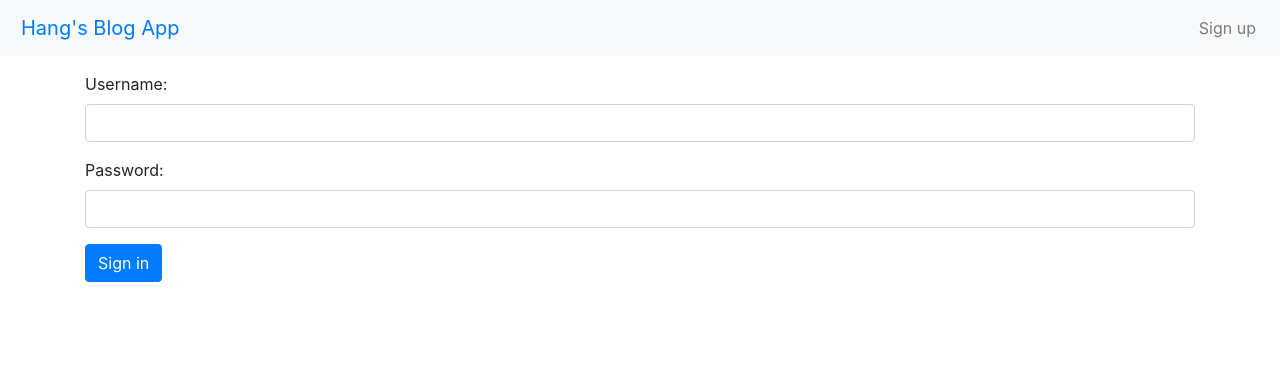
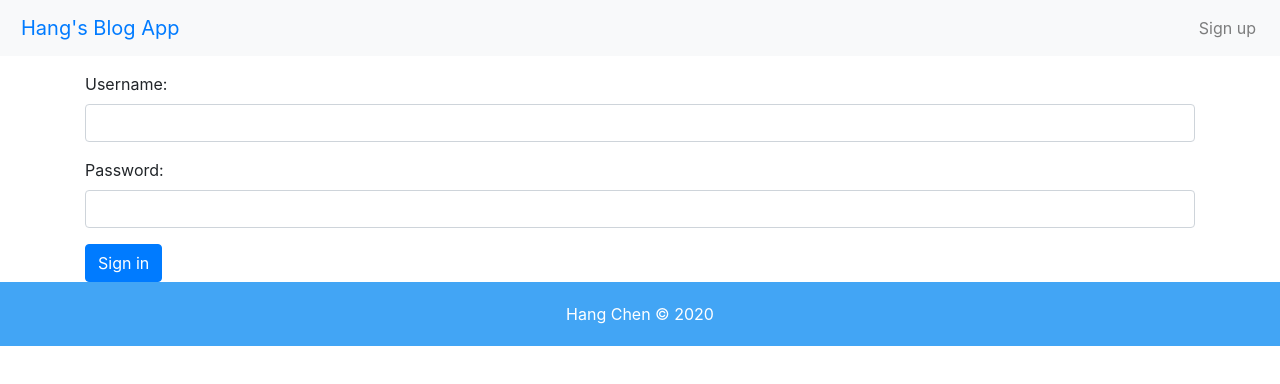
Before and after one commit to HangCcZ/Full-Stack-Social-Media-Frontend, a React (Create React App) app: page / in a window 1280 px wide. Shown: the top 384 px of the page. Built offline with nearby package versions, Linux system fonts and the light colour scheme.

Commit message:
added footer component

```diff
--- a/src/App.js
+++ b/src/App.js
@@ -17,6 +17,7 @@ import User from "./components/User"
 import LoginForm from "./components/LoginForm"
 import SignUpForm from "./components/SignUpForm"
 import { Table, Container } from "react-bootstrap"
+import Footer from "./components/Footer"
 
 const App = () => {
   const dispatch = useDispatch()
@@ -127,9 +128,9 @@ const App = () => {
   )
 
   return (
-    <>
+    <div>
       <Header />
-      <Container>
+      <Container style={{ display: "flexbox", flexDirection: "column" }}>
         <Notification />
         <Switch>
           <Route path='/users/:id'>{renderUserPanel()}</Route>
@@ -147,7 +148,8 @@ const App = () => {
           </Route>
         </Switch>
       </Container>
-    </>
+      <Footer />
+    </div>
   )
 }
 
--- /dev/null
+++ b/src/components/Footer.js
@@ -0,0 +1,13 @@
+import React from "react"
+
+export default function Footer() {
+  const footerStyle = {
+    flexShrink: "0",
+    padding: "20px",
+    background: "#42A5F5",
+    color: "white",
+    textAlign: "center",
+  }
+
+  return <footer style={footerStyle}>Hang Chen © 2020</footer>
+}
```
Also changed, not shown: 1 other file (tests, documents, lock files or other folders).
